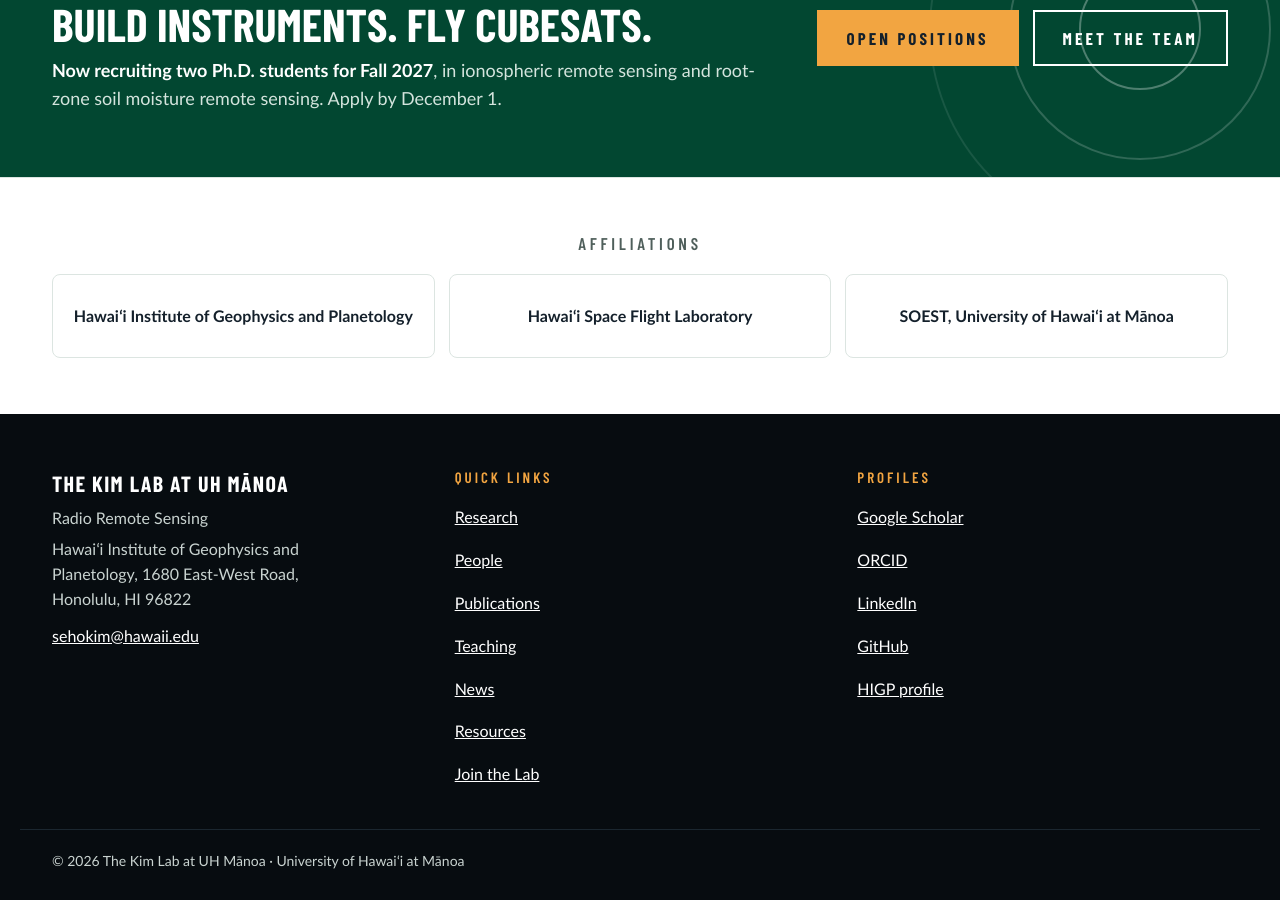
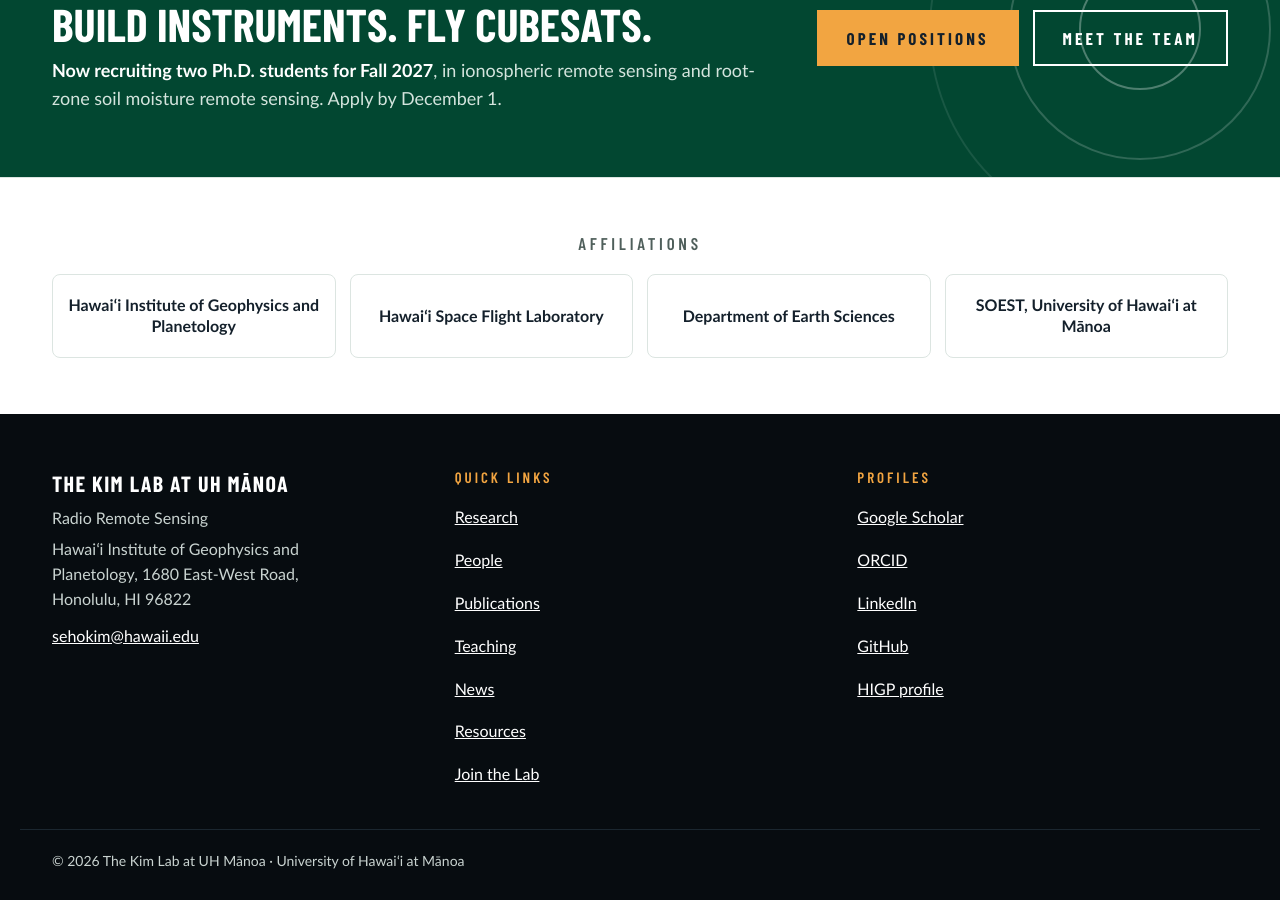
Before and after one commit to sehokim09/sehokim09.github.io, a Jekyll site: the page built from index.html, in a window 1280 px wide and 900 px high, scrolled down 3088 px. Built offline with Jekyll 4.4.1, drawn with Linux system fonts in a browser that asks for light colours.

Commit message:
Add Department of Earth Sciences to affiliations
Co-Authored-By: Claude Opus 5.5 <noreply@anthropic.com>
Claude-Session: https://claude.ai/code/session_01CT7uMHNpm9DEv42J4sv3fR

```diff
--- a/_data/affiliations.yml
+++ b/_data/affiliations.yml
@@ -5,5 +5,7 @@
   url: "https://www.higp.hawaii.edu/"
 - name: "Hawaiʻi Space Flight Laboratory"
   url: "https://www.hsfl.hawaii.edu/"
+- name: "Department of Earth Sciences"
+  url: "https://www.soest.hawaii.edu/earthsciences/"
 - name: "SOEST, University of Hawaiʻi at Mānoa"
   url: "https://www.soest.hawaii.edu/"
```
